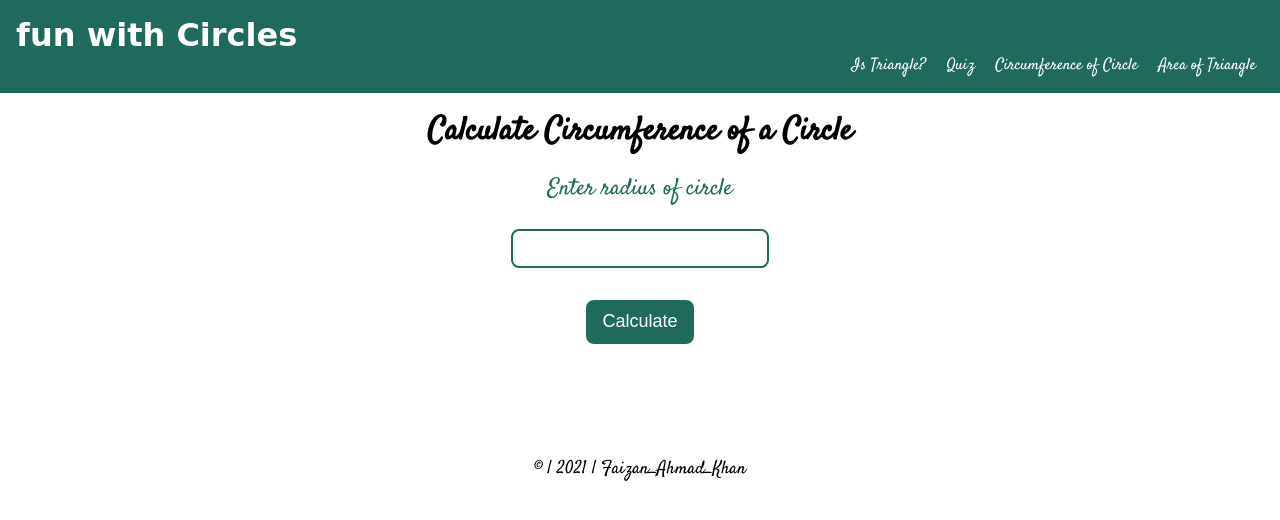
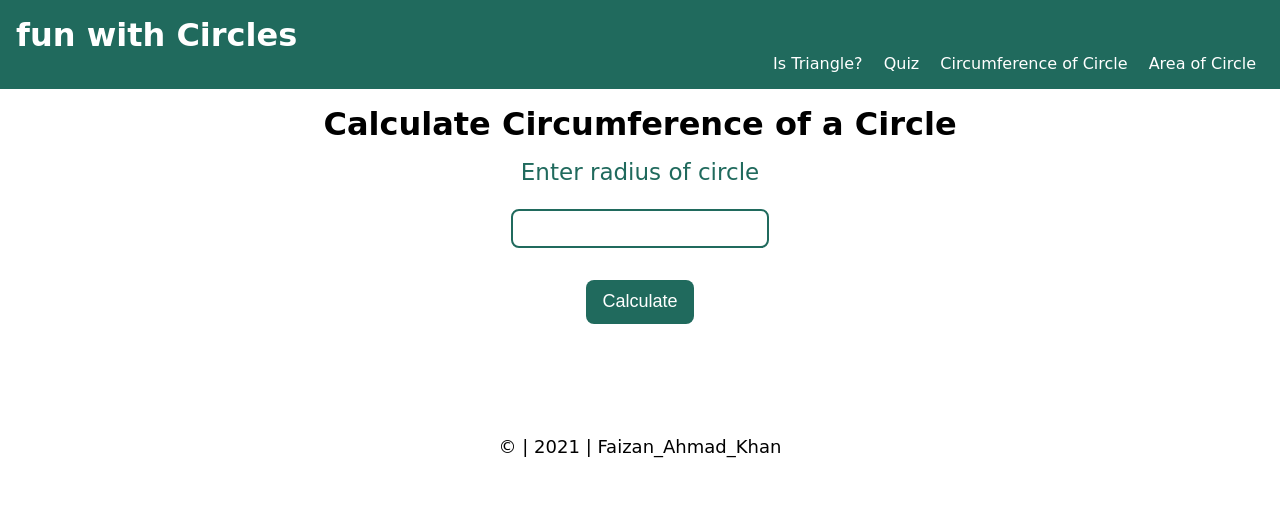
Before and after one commit to faizanahmadkhan1/FUN-WITH-CIRCLES, a plain HTML site: page pages/circumference.html in a window 1280 px wide. Drawn offline with Linux system fonts and the light colour scheme.

Commit message:
font updated
changed fonts

```diff
--- a/lib/styles.css
+++ b/lib/styles.css
@@ -1,5 +1,5 @@
 @import url('https://fonts.googleapis.com/css2?family=Satisfy&display=swap');
-@import url('https://fonts.googleapis.com/css2?family=Sacramento&family=Satisfy&display=swap');
+/* @import url('https://fonts.googleapis.com/css2?family=Sacramento&family=Satisfy&display=swap'); */
 
 * {
   padding: 0;
@@ -13,7 +13,7 @@
 
 body {
     font-family: 'Sacramento', cursive;
-    font-family: 'Satisfy', cursive;
+    /* font-family: 'Satisfy', cursive; */
     text-align: center;
 }
 
--- a/pages/circumference.html
+++ b/pages/circumference.html
@@ -15,7 +15,7 @@
         <a href="/pages/circles.html">Is Triangle?</a>
         <a href="/index.html">Quiz</a>
         <a href="/">Circumference of Circle</a>
-        <a href="/pages/area.html">Area of Triangle</a>
+        <a href="/pages/area.html">Area of Circle</a>
       </nav>
     </header>
     <main class="calculate-circunference-main">
```
